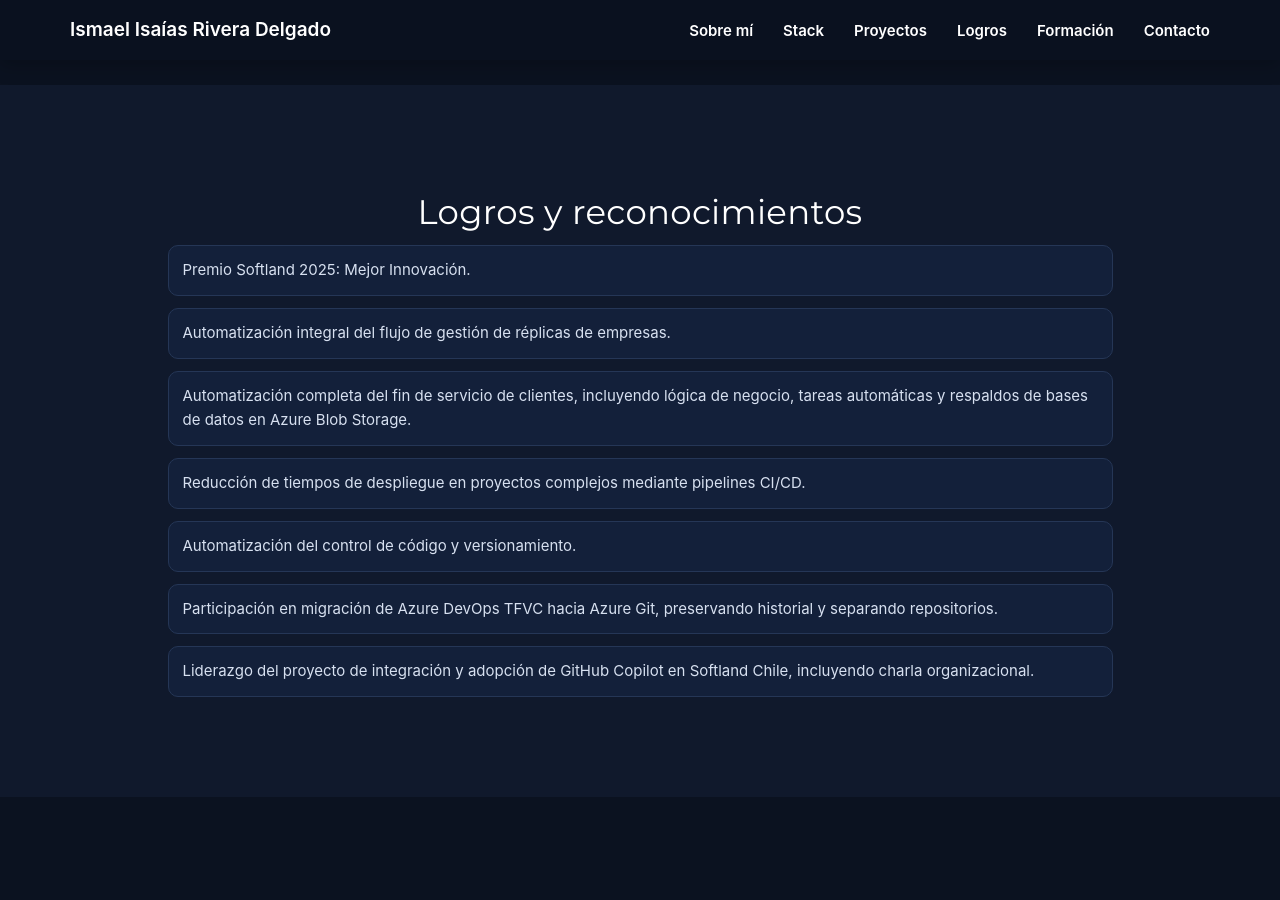
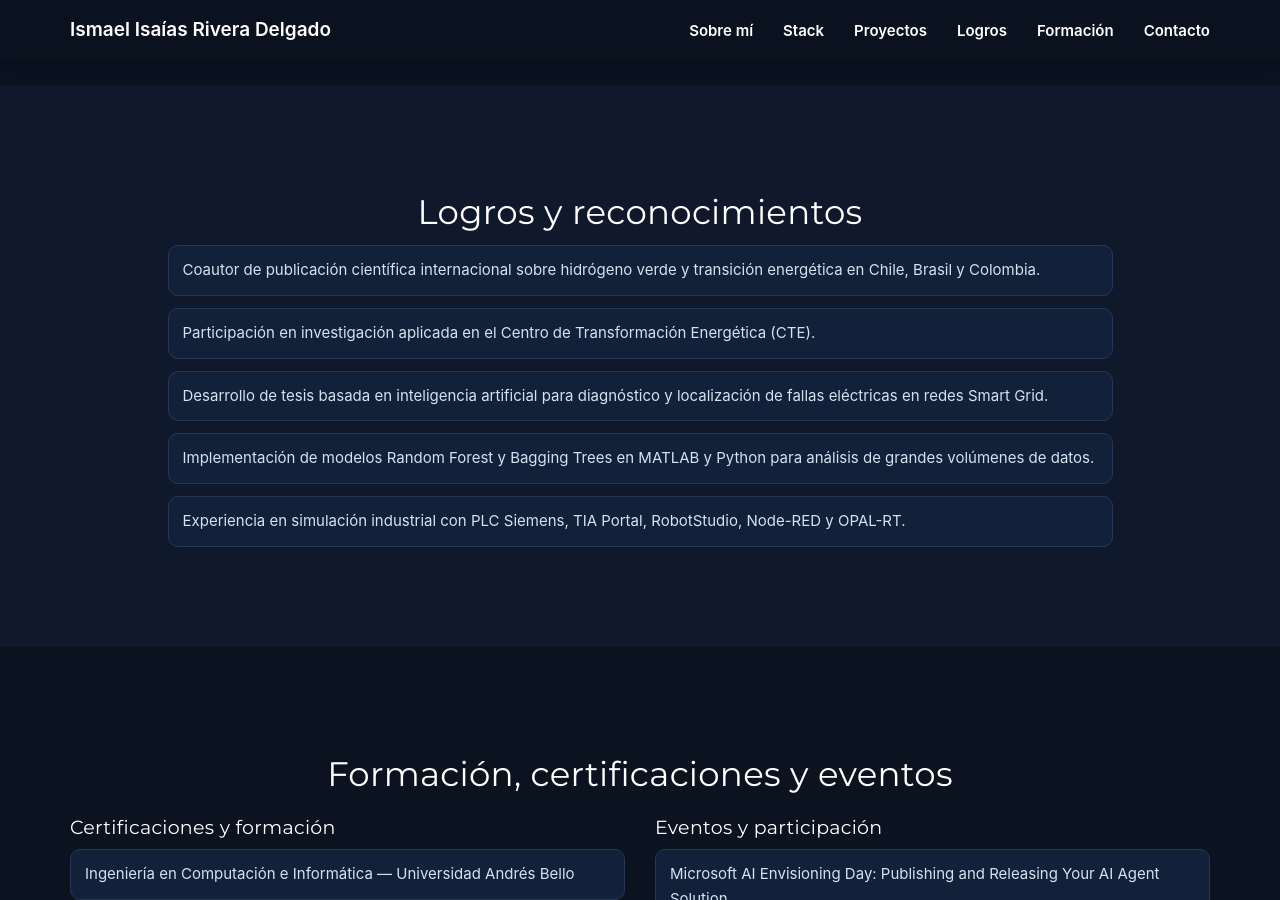
Before and after one commit to Ismaelrd21/ismaelrd21.github.io, a Jekyll site: the page built from index.html, in a window 1280 px wide and 900 px high, scrolled down 4223 px. Built offline with Jekyll 4.4.1, drawn with Linux system fonts in a browser that asks for light colours; nearby versions of some CDN libraries; library files that are not in the unit come from our copies.

Commit message:
Update achievements section

```diff
--- a/_data/home.yml
+++ b/_data/home.yml
@@ -87,13 +87,11 @@ experience:
 achievements:
   heading: "Logros y reconocimientos"
   items:
-    - "Premio Softland 2025: Mejor Innovación."
-    - "Automatización integral del flujo de gestión de réplicas de empresas."
-    - "Automatización completa del fin de servicio de clientes, incluyendo lógica de negocio, tareas automáticas y respaldos de bases de datos en Azure Blob Storage."
-    - "Reducción de tiempos de despliegue en proyectos complejos mediante pipelines CI/CD."
-    - "Automatización del control de código y versionamiento."
-    - "Participación en migración de Azure DevOps TFVC hacia Azure Git, preservando historial y separando repositorios."
-    - "Liderazgo del proyecto de integración y adopción de GitHub Copilot en Softland Chile, incluyendo charla organizacional."
+    - "Coautor de publicación científica internacional sobre hidrógeno verde y transición energética en Chile, Brasil y Colombia."
+    - "Participación en investigación aplicada en el Centro de Transformación Energética (CTE)."
+    - "Desarrollo de tesis basada en inteligencia artificial para diagnóstico y localización de fallas eléctricas en redes Smart Grid."
+    - "Implementación de modelos Random Forest y Bagging Trees en MATLAB y Python para análisis de grandes volúmenes de datos."
+    - "Experiencia en simulación industrial con PLC Siemens, TIA Portal, RobotStudio, Node-RED y OPAL-RT."
 
 formation:
   heading: "Formación, certificaciones y eventos"
```
